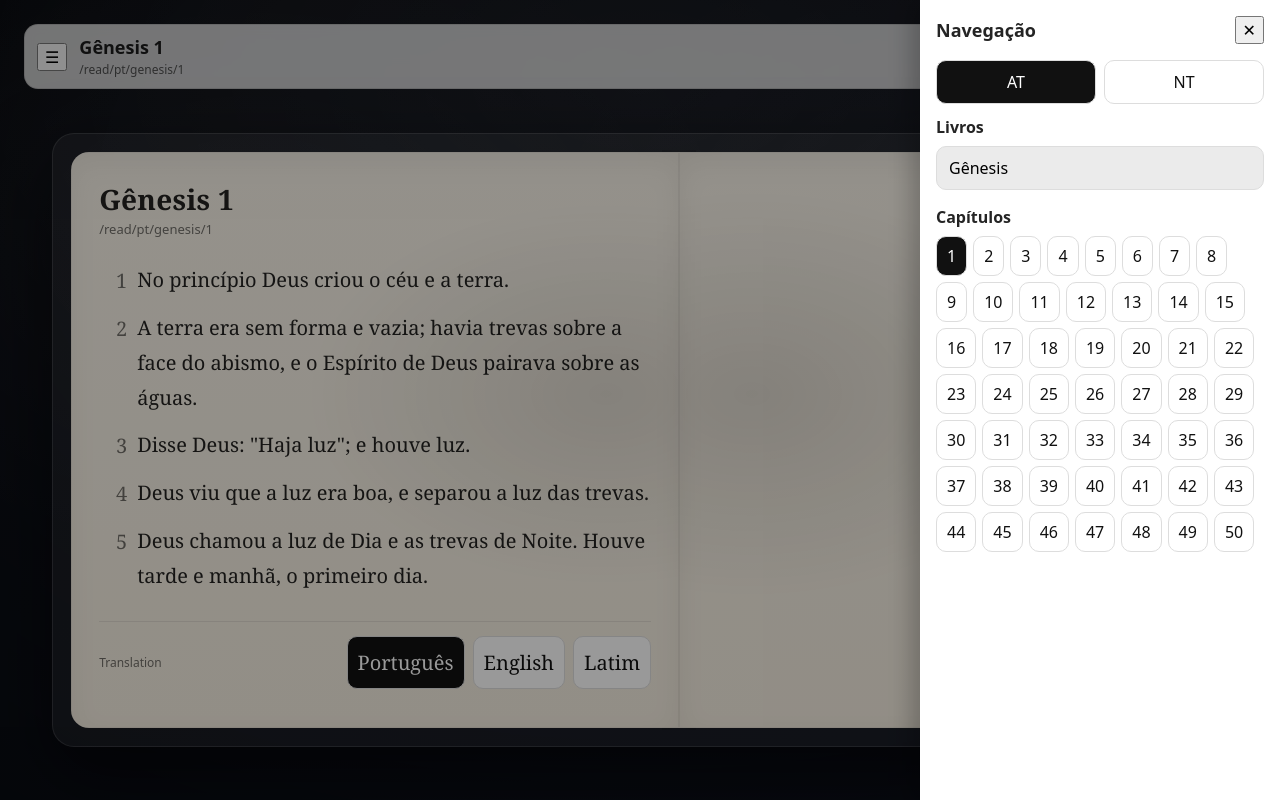
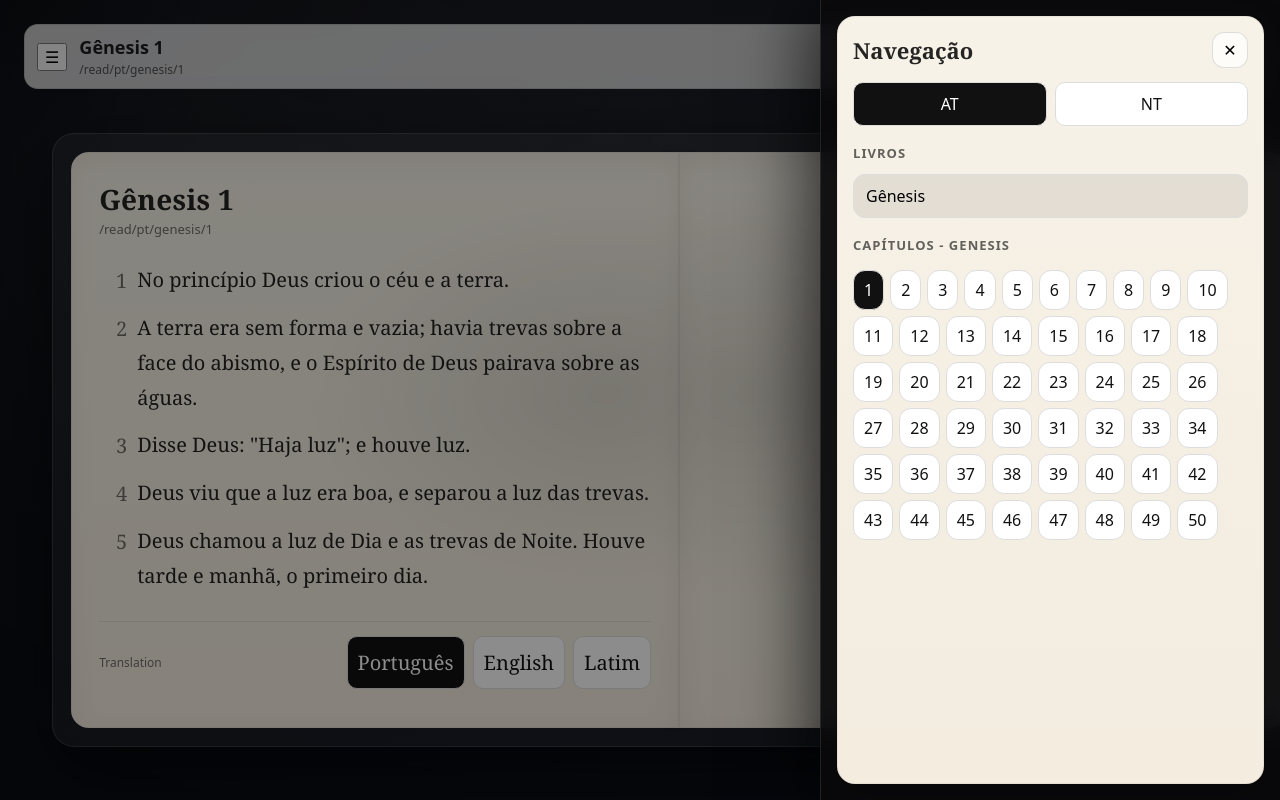
Before and after one commit to joaohb07/bible, a React (Vite) app: page /read/pt/genesis/1 in a window 1280 px wide. Both pictures are taken after a click on the button "Abrir navegação". Shown: the top 800 px of the page. Built offline with nearby package versions, Linux system fonts and the light colour scheme.

Commit message:
refactor(nav): improve and extract navigation styles and clean Drawer lists

```diff
--- a/src/app/app.tsx
+++ b/src/app/app.tsx
@@ -3,6 +3,7 @@ import Providers from "./providers";
 import "../styles/globals.css";
 import "../styles/layout.css";
 import "../styles/book.css";
+import "../styles/nav.css";
 import "../styles/app.css";
 
 export default function App() {
--- a/src/features/nav/components/BookList.tsx
+++ b/src/features/nav/components/BookList.tsx
@@ -8,23 +8,15 @@ export default function BookList(props: {
   onSelect: (bookId: string) => void;
 }) {
   return (
-    <div style={{ marginTop: 12 }}>
-      <div style={{ fontWeight: 600, marginBottom: 8 }}>Livros</div>
-      <div style={{ display: "grid", gap: 6 }}>
+    <div className="book-list">
+      <div className="book-list-item-list">
         {props.books.map((b) => {
           const active = b.id === props.activeBookId;
           return (
             <button
               key={b.id}
               onClick={() => props.onSelect(b.id)}
-              style={{
-                textAlign: "left",
-                padding: "10px 12px",
-                borderRadius: 10,
-                border: "1px solid #ddd",
-                background: active ? "rgba(0,0,0,0.08)" : "#fff",
-                cursor: "pointer",
-              }}
+              className={`nav-item ${active ? "is-active" : ""}`}
             >
               {b.names[props.translation]}
             </button>
--- a/src/features/nav/components/ChapterList.tsx
+++ b/src/features/nav/components/ChapterList.tsx
@@ -6,23 +6,15 @@ export default function ChapterList(props: {
   const items = Array.from({ length: props.chapters }, (_, i) => i + 1);
 
   return (
-    <div style={{ marginTop: 16 }}>
-      <div style={{ fontWeight: 600, marginBottom: 8 }}>Capítulos</div>
-      <div style={{ display: "flex", flexWrap: "wrap", gap: 6 }}>
+    <div className="chapter-list">
+      <div className="chapter-grid">
         {items.map((n) => {
           const active = n === props.activeChapter;
           return (
             <button
               key={n}
               onClick={() => props.onSelect(n)}
-              style={{
-                padding: "8px 10px",
-                borderRadius: 10,
-                border: "1px solid #ddd",
-                background: active ? "#111" : "#fff",
-                color: active ? "#fff" : "#111",
-                cursor: "pointer",
-              }}
+              className={`nav-chip ${active ? "is-active" : ""}`}
             >
               {n}
             </button>
--- a/src/features/nav/components/DrawerNav.tsx
+++ b/src/features/nav/components/DrawerNav.tsx
@@ -42,6 +42,7 @@ export default function DrawerNav(props: {
     <Drawer open={props.open} onClose={props.onClose} title="Navegação">
       <TestamentTabs value={testament} onChange={setTestament} />
 
+      <div className="nav-section-title">Livros</div>
       <BookList
         translation={props.translation}
         books={books}
@@ -49,6 +50,7 @@ export default function DrawerNav(props: {
         onSelect={(bookId) => go(bookId, 1)}
       />
 
+      <div className="nav-section-title">Capítulos - {safeBookId}</div>
       <ChapterList
         chapters={safeChapters}
         activeChapter={props.chapter}
@@ -56,4 +58,5 @@ export default function DrawerNav(props: {
       />
     </Drawer>
   );
-}
+
+  }
--- a/src/shared/ui/Drawer.tsx
+++ b/src/shared/ui/Drawer.tsx
@@ -1,4 +1,4 @@
-import type { ReactNode } from "react";
+import { useEffect, type ReactNode } from "react";
 
 export default function Drawer(props: {
   open: boolean;
@@ -6,44 +6,41 @@ export default function Drawer(props: {
   title?: string;
   children: ReactNode;
 }) {
+  useEffect(() => {
+    if (!props.open) return;
+
+    const onKey = (e: KeyboardEvent) => {
+      if (e.key === "Escape") props.onClose();
+    };
+
+    window.addEventListener("keydown", onKey);
+    return () => window.removeEventListener("keydown", onKey);
+  }, [props.open, props.onClose]);
+
   if (!props.open) return null;
 
   return (
     <div
       role="dialog"
       aria-modal="true"
+      className="drawer-overlay"
       onClick={props.onClose}
-      style={{
-        position: "fixed",
-        inset: 0,
-        background: "rgba(0,0,0,0.4)",
-        display: "flex",
-        justifyContent: "flex-end",
-        zIndex: 50,
-      }}
     >
-      <div
-        onClick={(e) => e.stopPropagation()}
-        style={{
-          width: 360,
-          maxWidth: "90vw",
-          height: "100%",
-          background: "#fff",
-          padding: 16,
-          boxShadow: "-8px 0 24px rgba(0,0,0,0.25)",
-          overflow: "auto",
-        }}
-      >
-        <div style={{ display: "flex", alignItems: "center", gap: 12 }}>
-          <strong style={{ fontSize: 18, flex: 1 }}>
-            {props.title ?? "Menu"}
-          </strong>
-          <button onClick={props.onClose} aria-label="Close">
-            ✕
-          </button>
+      <div className="nav-drawer" onClick={(e) => e.stopPropagation()}>
+        <div className="nav-card">
+          <div className="nav-title-row">
+            <h3 className="nav-title">{props.title ?? "Menu"}</h3>
+            <button
+              className="nav-close-btn"
+              onClick={props.onClose}
+              aria-label="Close"
+            >
+              ✕
+            </button>
+          </div>
+
+          <div className="nav-body">{props.children}</div>
         </div>
-
-        <div style={{ marginTop: 16 }}>{props.children}</div>
       </div>
     </div>
   );
--- /dev/null
+++ b/src/styles/nav.css
@@ -0,0 +1,127 @@
+/* =========================
+   Drawer (Nav) — Dark + Parchment
+   ========================= */
+
+.nav-drawer {
+  width: min(460px, 92vw);
+  height: 100%;
+  padding: 16px;
+  background: rgba(10, 10, 12, 0.92);
+  backdrop-filter: blur(14px);
+  border-left: 1px solid rgba(255, 255, 255, 0.10);
+  box-shadow: -20px 0 60px rgba(0,0,0,0.55);
+}
+
+.nav-card {
+  background: linear-gradient(180deg, var(--paper), #f3ecdf);
+  border-radius: 18px;
+  padding: 16px;
+  height: 100%;
+  overflow: auto;
+  box-shadow:
+    inset 0 0 0 1px rgba(0,0,0,0.06),
+    0 16px 40px rgba(0,0,0,0.20);
+}
+
+.nav-title-row {
+  display: flex;
+  align-items: center;
+  justify-content: space-between;
+  gap: 12px;
+  margin-bottom: 14px;
+}
+
+.nav-title {
+  margin: 0;
+  font-family: ui-serif, Georgia, "Times New Roman", Times, serif;
+  font-size: 22px;
+  color: rgba(0,0,0,0.85);
+}
+
+.nav-close-btn {
+  width: 36px;
+  height: 36px;
+  border-radius: 10px;
+  border: 1px solid rgba(0,0,0,0.12);
+  background: rgba(255,255,255,0.75);
+  cursor: pointer;
+}
+
+.nav-close-btn:hover {
+  background: rgba(255,255,255,0.95);
+}
+
+.nav-section-title {
+  margin: 18px 0 10px;
+  font-family: ui-sans-serif, system-ui, -apple-system, Segoe UI, Roboto, Arial, sans-serif;
+  font-weight: 700;
+  font-size: 13px;
+  letter-spacing: 0.08em;
+  text-transform: uppercase;
+  color: rgba(0,0,0,0.60);
+}
+
+/* make buttons fit the paper */
+.nav-card button {
+  border-radius: 12px;
+}
+
+/* Drawer overlay */
+.drawer-overlay {
+  position: fixed;
+  inset: 0;
+  background: rgba(0, 0, 0, 0.45);
+  display: flex;
+  justify-content: flex-end;
+  z-index: 9999;
+}
+
+/* Lists */
+.book-list {
+  margin-top: 12px;
+}
+
+.book-list-item-list {
+  display: grid;
+  gap: 6px;
+}
+
+/* Generic nav button (book item) */
+.nav-item {
+  text-align: left;
+  padding: 10px 12px;
+  border-radius: 10px;
+  border: 1px solid #ddd;
+  background: #fff;
+  cursor: pointer;
+}
+
+.nav-item.is-active {
+  background: rgba(0,0,0,0.08);
+}
+
+/* Chapters grid */
+.chapter-list {
+  margin-top: 16px;
+}
+
+.chapter-grid {
+  display: flex;
+  flex-wrap: wrap;
+  gap: 6px;
+}
+
+/* Chapter “chip” */
+.nav-chip {
+  padding: 8px 10px;
+  border-radius: 10px;
+  border: 1px solid #ddd;
+  background: #fff;
+  color: #111;
+  cursor: pointer;
+}
+
+.nav-chip.is-active {
+  background: #111;
+  color: #fff;
+}
```
